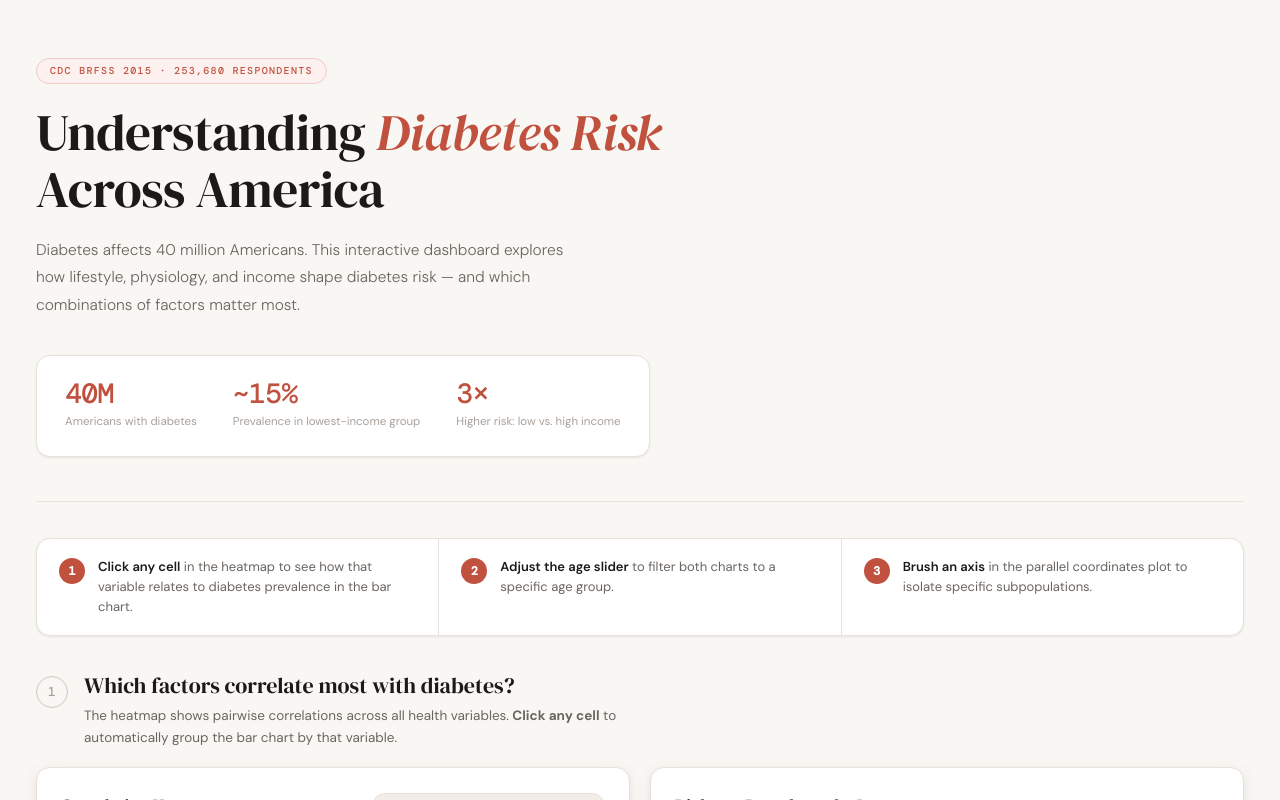
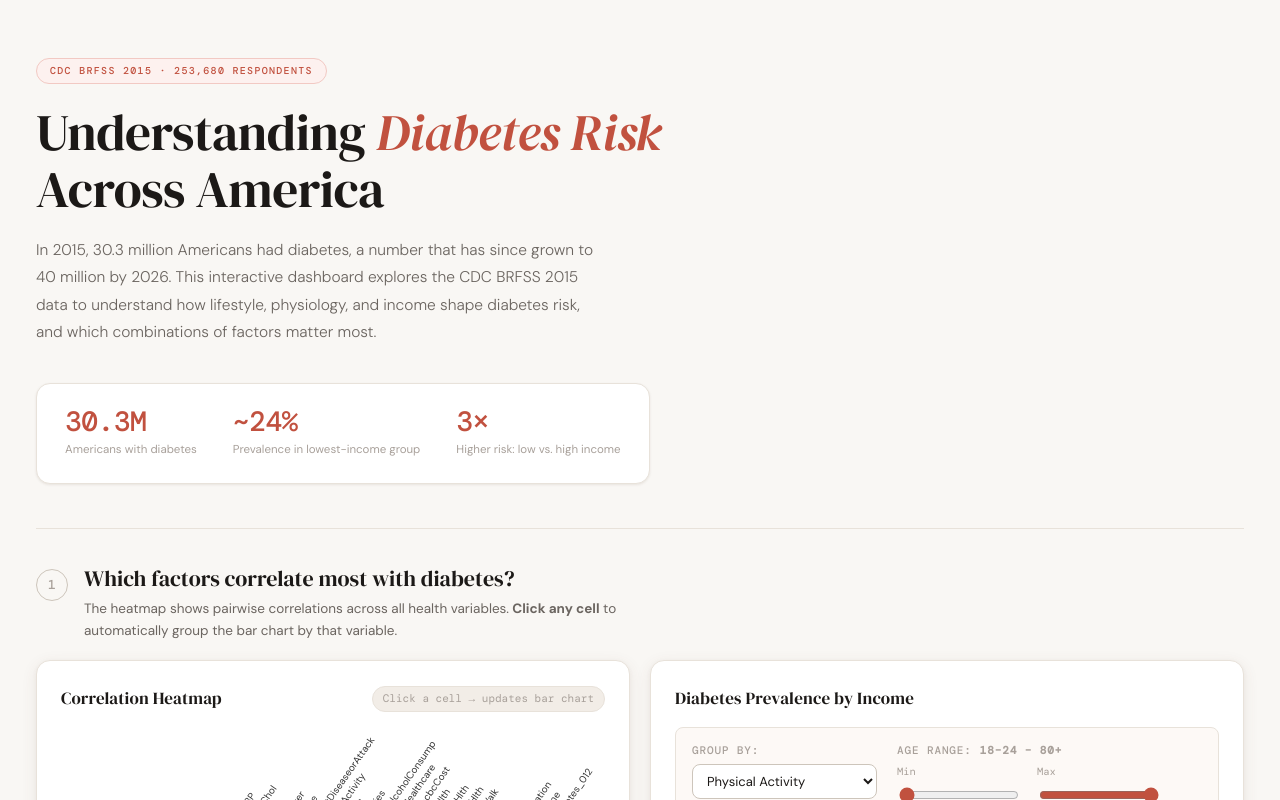
Before and after one commit to ameliatuttle26/diabetes-risk-factors, a Next.js app: page / in a window 1280 px wide. Shown: the top 800 px of the page. Built offline with nearby package versions, Linux system fonts and the light colour scheme.

Commit message:
fixing details

```diff
--- a/components/Heatmap.js
+++ b/components/Heatmap.js
@@ -30,14 +30,6 @@ export default function Heatmap({ selectedVariable, onSelectVariable }) {
     const y = d3.scaleBand().domain(variables).range([margin.top, height - margin.bottom]).padding(0.03);
 
     const color = d3.scaleSequential().domain([0, 1]).interpolator(d3.interpolateYlOrRd);
-
-    // ── Subtitle ──
-    svg.append("text")
-      .attr("x", margin.left)
-      .attr("y", margin.top - 115)
-      .attr("font-size", 11)
-      .attr("fill", "#6b6560")
-      .text("Click any cell to link bar chart → that variable");
 
     // ── Selected variable highlight bands ──
     if (selectedVariable) {
@@ -192,8 +184,8 @@ export default function Heatmap({ selectedVariable, onSelectVariable }) {
 
     // ── Color legend ──
     const legendW = 120, legendH = 10;
-    const legendX = width - margin.right - legendW;
-    const legendY = 30;
+    const legendX = margin.left;
+    const legendY = height - 20;
 
     const defs = svg.append("defs");
     const grad = defs.append("linearGradient").attr("id", "heatmap-legend-grad");
--- a/pages/index.js
+++ b/pages/index.js
@@ -66,17 +66,17 @@ export default function Home() {
         <div className="hero-eyebrow">CDC BRFSS 2015 · 253,680 Respondents</div>
         <h1>Understanding <em>Diabetes Risk</em><br />Across America</h1>
         <p className="hero-desc">
-          Diabetes affects 40 million Americans. This interactive dashboard
-          explores how lifestyle, physiology, and income shape diabetes risk —
-          and which combinations of factors matter most.
+          In 2015, 30.3 million Americans had diabetes, a number that has since grown to 40 million by 2026.
+          This interactive dashboard explores the CDC BRFSS 2015 data to understand how lifestyle, physiology,
+          and income shape diabetes risk, and which combinations of factors matter most.
         </p>
         <div className="hero-stats">
           <div className="hero-stat">
-            <strong>40M</strong>
+            <strong>30.3M</strong>
             <span>Americans with diabetes</span>
           </div>
           <div className="hero-stat">
-            <strong>~15%</strong>
+            <strong>~24%</strong>
             <span>Prevalence in lowest-income group</span>
           </div>
           <div className="hero-stat">
@@ -85,28 +85,6 @@ export default function Home() {
           </div>
         </div>
       </header>
-
-      {/* ── How to use ── */}
-      <div className="how-to-use">
-        <div className="how-to-step">
-          <div className="step-num">1</div>
-          <div>
-            <strong>Click any cell</strong> in the heatmap to see how that variable relates to diabetes prevalence in the bar chart.
-          </div>
-        </div>
-        <div className="how-to-step">
-          <div className="step-num">2</div>
-          <div>
-            <strong>Adjust the age slider</strong> to filter both charts to a specific age group.
-          </div>
-        </div>
-        <div className="how-to-step">
-          <div className="step-num">3</div>
-          <div>
-            <strong>Brush an axis</strong> in the parallel coordinates plot to isolate specific subpopulations.
-          </div>
-        </div>
-      </div>
 
       {/* ── Section 1: Heatmap + Bar Chart ── */}
       <section className="narrative-section">
@@ -124,7 +102,7 @@ export default function Home() {
         <div className="charts-area">
           <div className="dashboard-top">
           {/* Heatmap */}
-          <div className="card">
+          <div className="card heatmap-card">
             <div className="card-header">
               <h2>Correlation Heatmap</h2>
               <span className="card-hint">Click a cell → updates bar chart</span>
--- a/styles/globals.css
+++ b/styles/globals.css
@@ -507,6 +507,10 @@ body {
 .page-footer a { color: var(--accent); text-decoration: none; }
 .page-footer a:hover { text-decoration: underline; }
 
+.heatmap-card svg {
+  margin-top: -75px;
+}
+
 /* ── PCP drag — suppress all interaction on dragging axis ── */
 .axis.dragging {
   pointer-events: none;
```
